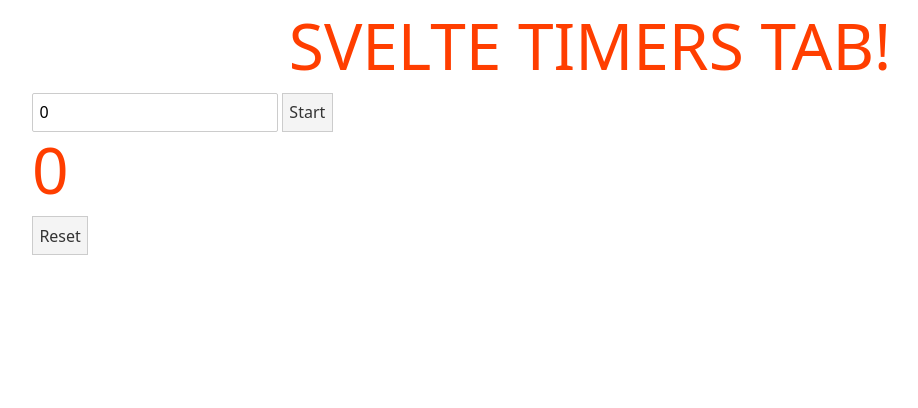
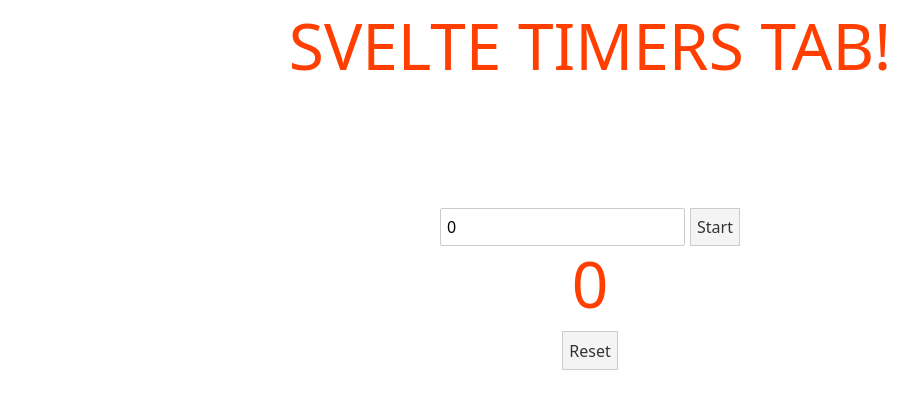
Before and after one commit to bineetNaidu/timers-tab-svelte, a Svelte app: page / in a window 1280 px wide. Shown: the top 408 px of the page, without its empty margins (50-968 px from the left). Built offline with nearby package versions, Linux system fonts and the light colour scheme.

Commit message:
add styles

```diff
--- a/src/App.svelte
+++ b/src/App.svelte
@@ -5,7 +5,7 @@
 
   $: counterTime = 0;
 
-  let unSub;
+  let unSub: number;
   let showModal: boolean = false;
 
   const handleSubmit = () => {
@@ -37,6 +37,10 @@
     font-size: 4em;
     font-weight: 100;
   }
+
+  main {
+    height: 100%;
+  }
 </style>
 
 <svelte:head>
@@ -47,6 +51,8 @@
 
 <main class="container">
   <h1 class="text-center">Svelte Timers Tab!</h1>
+  <div
+    class="d-flex justify-content-center container flex-column align-items-center h-50">
     <form on:submit|preventDefault={handleSubmit}>
       <input type="number" bind:value={time} step={1} placeholder="*in Secs" />
       <button type="submit">Start</button>
@@ -54,4 +60,5 @@
 
     <h1>{counterTime}</h1>
     <button on:click={handleReset}>Reset</button>
+  </div>
 </main>
```
Lines whose indentation alone changed are shown as unchanged.
